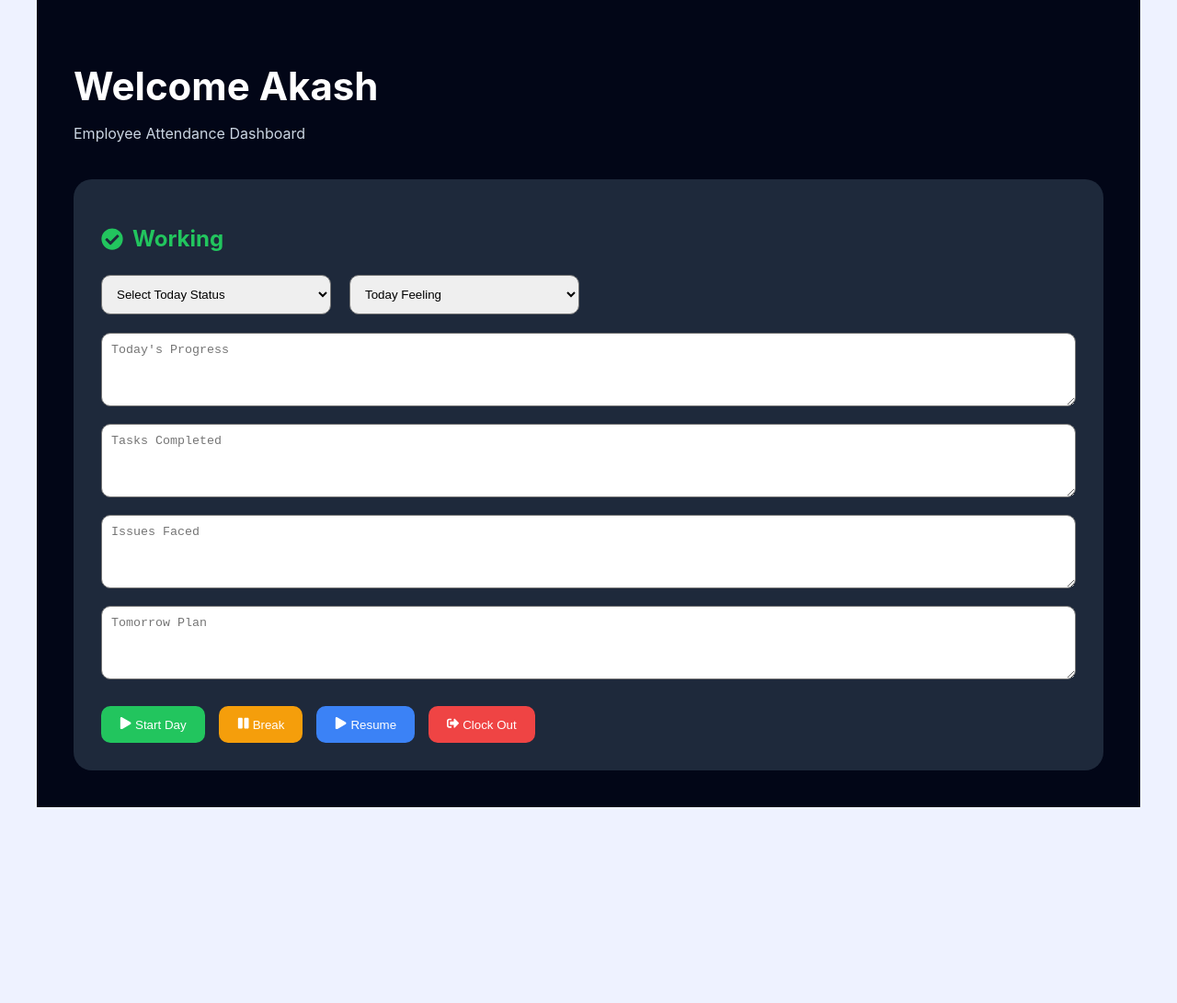
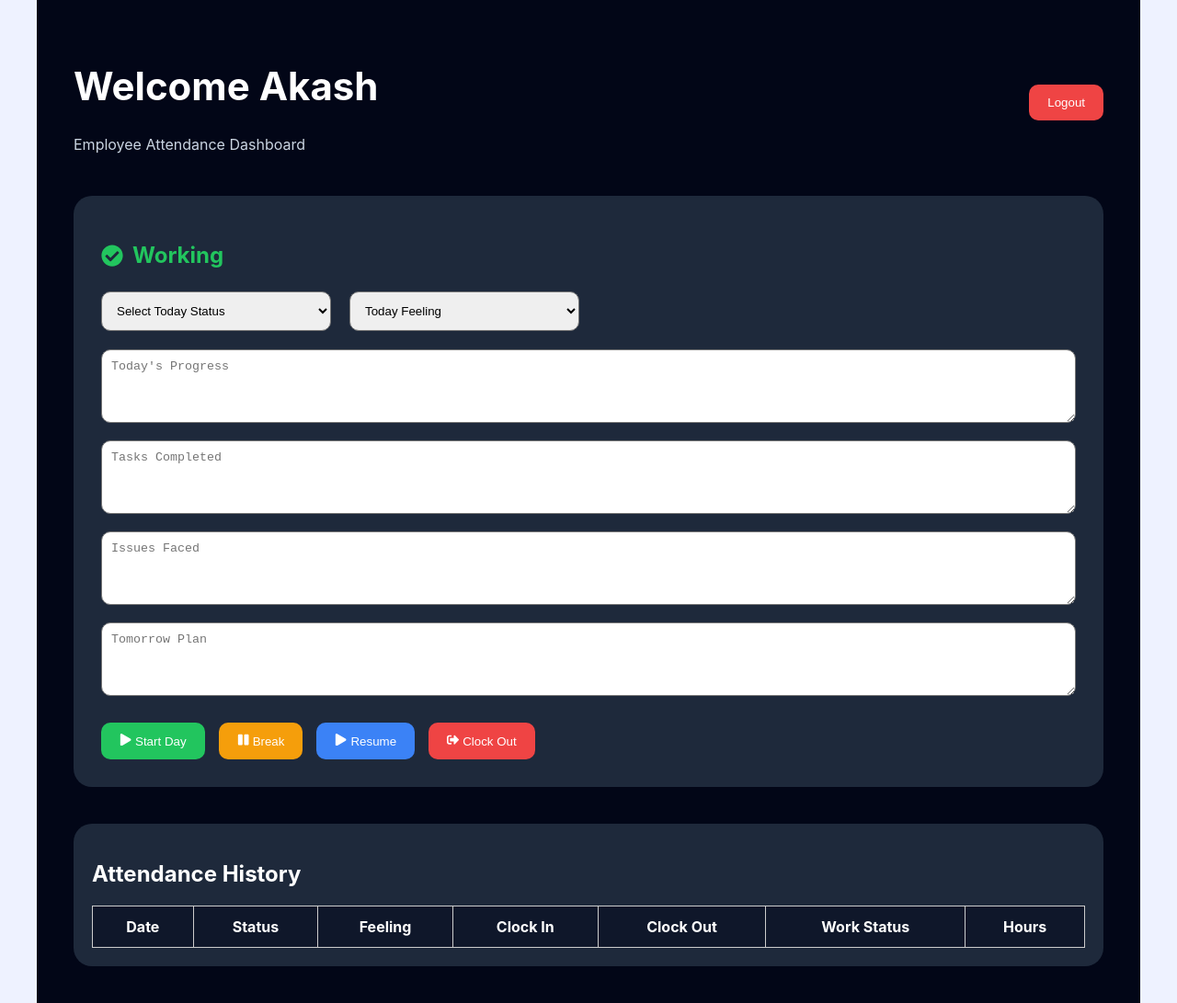
Before and after one commit to Akashk706/attendance-app, a React (Vite) app in the folder client/: page /dashboard in a window 1280 px wide. Shown: the whole page at 92% size. Before the commit the page ends 878 px from the top, so only its background shows below. Built offline with nearby package versions, Linux system fonts and the light colour scheme.

Commit message:
Added attendance history table

```diff
--- a/client/src/pages/Dashboard.jsx
+++ b/client/src/pages/Dashboard.jsx
@@ -1,4 +1,5 @@
 import { useEffect, useState } from "react";
+
 import {
   FaPlay,
   FaPause,
@@ -38,7 +39,9 @@ export default function Dashboard() {
   useEffect(() => {
 
     const saved =
-      JSON.parse(localStorage.getItem("attendance")) || [];
+      JSON.parse(
+        localStorage.getItem("attendance")
+      ) || [];
 
     setRecords(saved);
 
@@ -56,19 +59,31 @@ export default function Dashboard() {
 
   const startDay = () => {
 
+    if (!todayStatus || !feeling) {
+
+      alert(
+        "Please select today's status and feeling"
+      );
+
+      return;
+    }
+
     const newRecord = {
 
       id: Date.now(),
 
-      name: user?.name || "Akash",
+      name:
+        user?.name || "Akash",
 
-      date: new Date().toLocaleDateString(),
+      date:
+        new Date().toLocaleDateString(),
 
       todayStatus,
 
       feeling,
 
-      clockIn: new Date().toLocaleTimeString(),
+      clockIn:
+        new Date().toLocaleTimeString(),
 
       clockOut: "-",
 
@@ -85,20 +100,30 @@ export default function Dashboard() {
       tomorrowPlan,
     };
 
-    const updated =
-      [newRecord, ...records];
+    const updated = [
+      newRecord,
+      ...records,
+    ];
 
     saveData(updated);
 
     setStatus("Working");
+
+    alert("Day Started Successfully");
   };
 
   const takeBreak = () => {
 
     const updated =
       records.map((item, index) =>
+
         index === 0
-          ? { ...item, workStatus: "Break" }
+
+          ? {
+              ...item,
+              workStatus: "Break",
+            }
+
           : item
       );
 
@@ -111,8 +136,14 @@ export default function Dashboard() {
 
     const updated =
       records.map((item, index) =>
+
         index === 0
-          ? { ...item, workStatus: "Working" }
+
+          ? {
+              ...item,
+              workStatus: "Working",
+            }
+
           : item
       );
 
@@ -161,6 +192,35 @@ export default function Dashboard() {
     saveData(updated);
 
     setStatus("Completed");
+
+    alert("Clocked Out Successfully");
+  };
+
+  const logout = () => {
+
+    localStorage.removeItem("user");
+
+    window.location.href = "/";
+  };
+
+  const thStyle = {
+
+    border: "1px solid #ccc",
+
+    padding: "12px",
+
+    background: "#0f172a",
+
+    color: "white",
+  };
+
+  const tdStyle = {
+
+    border: "1px solid #ccc",
+
+    padding: "10px",
+
+    textAlign: "center",
   };
 
   return (
@@ -174,10 +234,22 @@ export default function Dashboard() {
       }}
     >
 
+      {/* HEADER */}
+
+      <div
+        style={{
+          display: "flex",
+          justifyContent: "space-between",
+          alignItems: "center",
+          marginBottom: "30px",
+        }}
+      >
+
+        <div>
+
           <h1
             style={{
               fontSize: "42px",
-          marginBottom: "10px",
             }}
           >
             Welcome {user?.name || "Akash"}
@@ -185,12 +257,33 @@ export default function Dashboard() {
 
           <p
             style={{
-          marginBottom: "40px",
               color: "#cbd5e1",
             }}
           >
             Employee Attendance Dashboard
           </p>
+
+        </div>
+
+        <button
+          onClick={logout}
+          style={{
+            background: "#ef4444",
+            color: "white",
+            border: "none",
+            padding: "12px 20px",
+            borderRadius: "10px",
+            cursor: "pointer",
+          }}
+        >
+
+          Logout
+
+        </button>
+
+      </div>
+
+      {/* STATUS CARD */}
 
       <div
         style={{
@@ -221,19 +314,24 @@ export default function Dashboard() {
 
         </h2>
 
+        {/* SELECTS */}
+
         <div
           style={{
             display: "flex",
             gap: "20px",
             marginTop: "25px",
             marginBottom: "20px",
+            flexWrap: "wrap",
           }}
         >
 
           <select
             value={todayStatus}
             onChange={(e) =>
-              setTodayStatus(e.target.value)
+              setTodayStatus(
+                e.target.value
+              )
             }
             style={{
               padding: "12px",
@@ -259,7 +357,9 @@ export default function Dashboard() {
           <select
             value={feeling}
             onChange={(e) =>
-              setFeeling(e.target.value)
+              setFeeling(
+                e.target.value
+              )
             }
             style={{
               padding: "12px",
@@ -288,11 +388,15 @@ export default function Dashboard() {
 
         </div>
 
+        {/* TEXTAREAS */}
+
         <textarea
           placeholder="Today's Progress"
           value={progress}
           onChange={(e) =>
-            setProgress(e.target.value)
+            setProgress(
+              e.target.value
+            )
           }
           style={{
             width: "100%",
@@ -307,7 +411,9 @@ export default function Dashboard() {
           placeholder="Tasks Completed"
           value={tasks}
           onChange={(e) =>
-            setTasks(e.target.value)
+            setTasks(
+              e.target.value
+            )
           }
           style={{
             width: "100%",
@@ -322,7 +428,9 @@ export default function Dashboard() {
           placeholder="Issues Faced"
           value={issues}
           onChange={(e) =>
-            setIssues(e.target.value)
+            setIssues(
+              e.target.value
+            )
           }
           style={{
             width: "100%",
@@ -337,7 +445,9 @@ export default function Dashboard() {
           placeholder="Tomorrow Plan"
           value={tomorrowPlan}
           onChange={(e) =>
-            setTomorrowPlan(e.target.value)
+            setTomorrowPlan(
+              e.target.value
+            )
           }
           style={{
             width: "100%",
@@ -347,6 +457,8 @@ export default function Dashboard() {
             padding: "10px",
           }}
         />
+
+        {/* BUTTONS */}
 
         <div
           style={{
@@ -432,6 +544,115 @@ export default function Dashboard() {
 
       </div>
 
+      {/* HISTORY TABLE */}
+
+      <div
+        style={{
+          marginTop: "40px",
+          background: "#1e293b",
+          padding: "20px",
+          borderRadius: "20px",
+          overflowX: "auto",
+        }}
+      >
+
+        <h2
+          style={{
+            marginBottom: "20px",
+          }}
+        >
+          Attendance History
+        </h2>
+
+        <table
+          style={{
+            width: "100%",
+            borderCollapse: "collapse",
+            background: "white",
+            color: "black",
+          }}
+        >
+
+          <thead>
+
+            <tr>
+
+              <th style={thStyle}>
+                Date
+              </th>
+
+              <th style={thStyle}>
+                Status
+              </th>
+
+              <th style={thStyle}>
+                Feeling
+              </th>
+
+              <th style={thStyle}>
+                Clock In
+              </th>
+
+              <th style={thStyle}>
+                Clock Out
+              </th>
+
+              <th style={thStyle}>
+                Work Status
+              </th>
+
+              <th style={thStyle}>
+                Hours
+              </th>
+
+            </tr>
+
+          </thead>
+
+          <tbody>
+
+            {records.map((item) => (
+
+              <tr key={item.id}>
+
+                <td style={tdStyle}>
+                  {item.date}
+                </td>
+
+                <td style={tdStyle}>
+                  {item.todayStatus}
+                </td>
+
+                <td style={tdStyle}>
+                  {item.feeling}
+                </td>
+
+                <td style={tdStyle}>
+                  {item.clockIn}
+                </td>
+
+                <td style={tdStyle}>
+                  {item.clockOut}
+                </td>
+
+                <td style={tdStyle}>
+                  {item.workStatus}
+                </td>
+
+                <td style={tdStyle}>
+                  {item.workingHours} hrs
+                </td>
+
+              </tr>
+
+            ))}
+
+          </tbody>
+
+        </table>
+
+      </div>
+
     </div>
   );
 }
```
Lines whose indentation alone changed are shown as unchanged.
